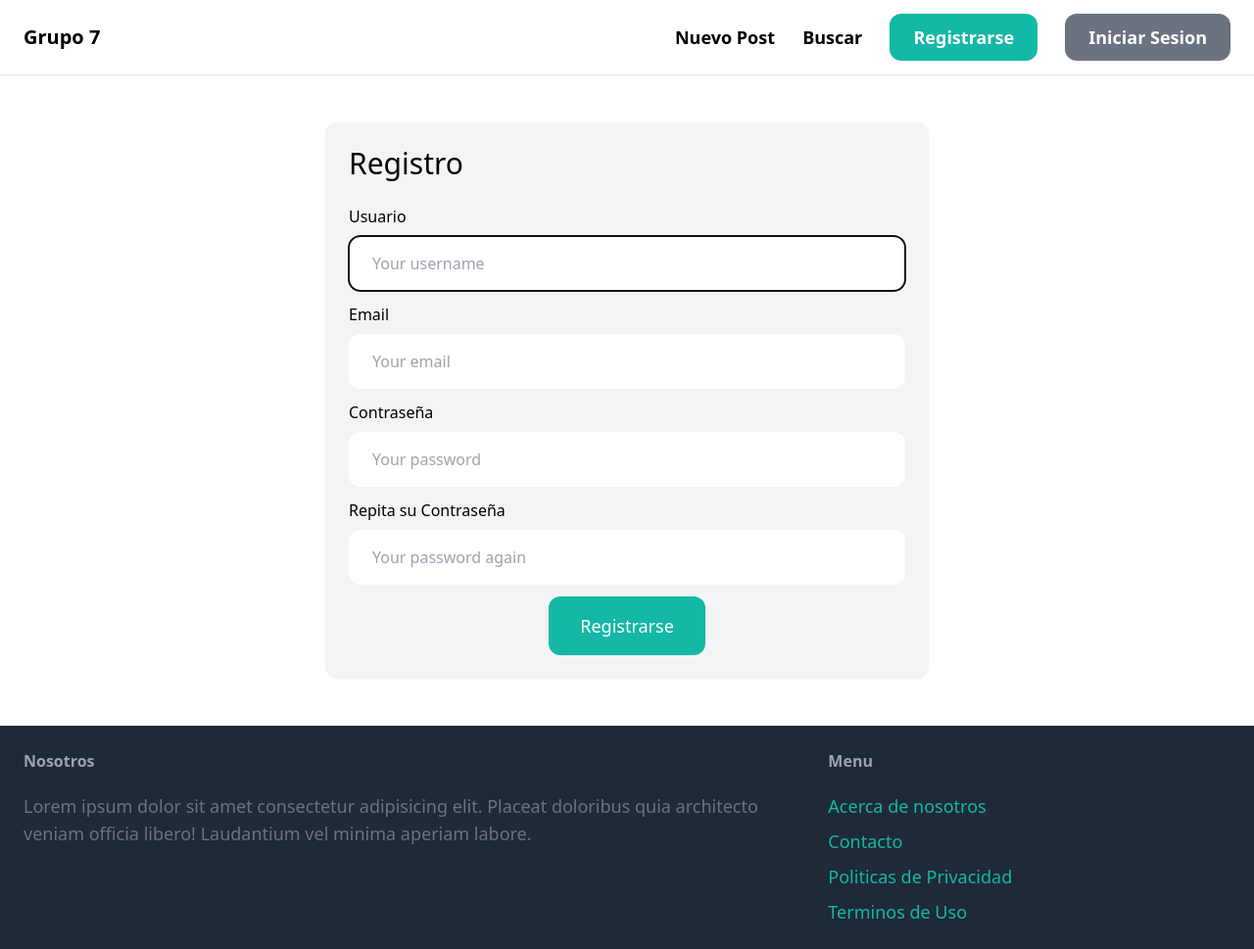
After one commit to Budaiten/blog_juegos, a Django app: page /signup/ in a window 1280 px wide. The commit adds this page. Shown: the whole page at 98% size. Run offline with Django 4.2, Linux system fonts and the light colour scheme; some libraries are stand-ins or nearby versions.

Commit message:
segundo commit

```diff
--- a/blog/configuraciones/settings.py
+++ b/blog/configuraciones/settings.py
@@ -26,7 +26,9 @@ SECRET_KEY = 'django-insecure-m$-q)!u&pd=l6o8xu7vt$3mv$mhgu3rg5lkk*_a6m-c04=-z%)
 DEBUG = True
 
 ALLOWED_HOSTS = []
-
+LOGIN_URL = '/login/'
+LOGIN_REDIRECT_URL = '/'
+LOGOUT_REDIRECT_URL = '/'
 
 # Application definition
 
--- /dev/null
+++ b/blog/forms.py
@@ -0,0 +1,39 @@
+from django import forms
+from django.contrib.auth.forms import UserCreationForm, AuthenticationForm
+from django.contrib.auth.models import User
+
+class SignupForm(UserCreationForm):
+    class Meta:
+        model = User
+        fields = ('username', 'email', 'password1', 'password2')
+
+    username = forms.CharField(widget=forms.TextInput(attrs={
+        'placeholder': 'Your username',
+        'class': 'w-full py-4 px-6 rounded-xl'
+    }))
+
+    email = forms.CharField(widget=forms.EmailInput(attrs={
+        'placeholder': 'Your email',
+        'class': 'w-full py-4 px-6 rounded-xl'
+    }))
+
+    password1 = forms.CharField(widget=forms.PasswordInput(attrs={
+        'placeholder': 'Your password',
+        'class': 'w-full py-4 px-6 rounded-xl'
+    }))
+
+    password2 = forms.CharField(widget=forms.PasswordInput(attrs={
+        'placeholder': 'Your password again',
+        'class': 'w-full py-4 px-6 rounded-xl'
+    }))
+
+class LoginForm(AuthenticationForm):
+    username = forms.CharField(widget=forms.TextInput(attrs={
+        'placeholder': 'Your username',
+        'class': 'w-full py-4 px-6 rounded-xl'
+    }))
+
+    password = forms.CharField(widget=forms.PasswordInput(attrs={
+        'placeholder': 'Your password',
+        'class': 'w-full py-4 px-6 rounded-xl'
+    }))
--- a/blog/urls.py
+++ b/blog/urls.py
@@ -1,24 +1,13 @@
-"""
-URL configuration for blog project.
-
-The `urlpatterns` list routes URLs to views. For more information please see:
-    https://docs.djangoproject.com/en/4.2/topics/http/urls/
-Examples:
-Function views
-    1. Add an import:  from my_app import views
-    2. Add a URL to urlpatterns:  path('', views.home, name='home')
-Class-based views
-    1. Add an import:  from other_app.views import Home
-    2. Add a URL to urlpatterns:  path('', Home.as_view(), name='home')
-Including another URLconf
-    1. Import the include() function: from django.urls import include, path
-    2. Add a URL to urlpatterns:  path('blog/', include('blog.urls'))
-"""
 from django.contrib import admin
 from django.urls import path
 from .views import *
+from django.contrib.auth import views as auth_views
+from .forms import LoginForm
 
 urlpatterns = [
     path('admin/', admin.site.urls),
-    path('',index, name='index')
+    path('',index, name='index'),
+    path('login/',auth_views.LoginView.as_view(template_name='login.html',authentication_form=LoginForm, success_url = '/'),name='login'),
+    path('logout/', logout_view, name='logout'),
+    path('signup/', signup, name='signup'),
 ]
--- a/blog/views.py
+++ b/blog/views.py
@@ -1,4 +1,35 @@
-from django.shortcuts import render
+from django.shortcuts import render, redirect
+from apps.posts.models import Categoria, Post
+from .forms import SignupForm, LoginForm
+from django.contrib.auth import logout
 
 def index(request):
     return render(request, 'index.html')
+
+def index(request):
+    posts = Post.objects.all()
+    categoria = Categoria.objects.all()
+    return render(request, 'index.html',{
+        'categories': categoria,
+        'posts': posts,
+    })
+
+def contact(request):
+    return render(request, 'contact.html')
+
+def signup(request):
+    if request.method == 'POST':
+        form = SignupForm(request.POST)
+        if form.is_valid():
+            form.save()
+
+            return redirect('/login/')
+    else:
+        form = SignupForm()
+    return render(request, 'signup.html', {
+        'form':form
+    })
+
+def logout_view(request):
+    logout(request)
+    return redirect('index')
--- /dev/null
+++ b/templates/base.html
@@ -0,0 +1,53 @@
+<!DOCTYPE html>
+<html lang="en">
+<head>
+    <meta charset="UTF-8">
+    <meta name="viewport" content="width=device-width, initial-scale=1.0">
+    <script src="https://cdn.tailwindcss.com"></script>
+    <title>{% block title %}{% endblock %} | Grupo 7</title>
+</head>
+<body>
+    <nav class="py-6 px-6 flex justify-between items-center border-b border-gray-200">
+        <a href="/" class="text-xl font-semibold">Grupo 7</a>
+        <div class="space-x-6">
+            <a href="#" class="text-lg font-semibold hover:text-gray-500">Nuevo Post</a>
+            <a href="#" class="text-lg font-semibold hover:text-gray-500">Buscar</a>
+
+            {% if request.user.is_authenticated %}
+                <a href="#" class="px-6 py-3 text-lg font-semibold bg-teal-500 text-white rounded-xl hover:bg-teal-700">Inbox</a>
+                <a href="{% url 'logout' %}" class="px-6 py-3 text-lg font-semibold bg-gray-500 text-white rounded-xl hover:bg-gray-700">Cerrar Sesion</a>
+            {% else %}
+                <a href="{% url 'signup' %}" class="px-6 py-3 text-lg font-semibold bg-teal-500 text-white rounded-xl hover:bg-teal-700">Registrarse</a>
+                <a href="{% url 'login' %}" class="px-6 py-3 text-lg font-semibold bg-gray-500 text-white rounded-xl hover:bg-gray-700">Iniciar Sesion</a>
+            {% endif %}
+        </div>
+    </nav>
+    <div class="py-6 px-6">
+        {% block content %}
+        {% endblock %}
+    </div>
+    <footer class=" py-6 px-6 flex justify-between bg-gray-800">
+        <div class="w-2/3 pr-10">
+            <h3 class="mb-5 font-semibold text-gray-400">Nosotros</h3>
+            <p class="text-lg text-gray-500">Lorem ipsum dolor sit amet consectetur adipisicing elit. Placeat doloribus quia architecto veniam officia libero! Laudantium vel minima aperiam labore.</p>
+        </div>
+        <div class="w-1/3">
+            <h3 class="mb-5 font-semibold text-gray-400">Menu</h3>
+            <ul class="space-y-2">
+                <li>
+                    <a href="#" class="text-lg text-teal-500 hover:text-teal-700">Acerca de nosotros</a>
+                </li>
+                <li>
+                    <a href="#" class="text-lg text-teal-500 hover:text-teal-700">Contacto</a>
+                </li>
+                <li>
+                    <a href="#" class="text-lg text-teal-500 hover:text-teal-700">Politicas de Privacidad</a>
+                </li>
+                <li>
+                    <a href="#" class="text-lg text-teal-500 hover:text-teal-700">Terminos de Uso</a>
+                </li>
+            </ul>
+        </div>
+    </footer>
+</body>
+</html>
--- /dev/null
+++ b/templates/signup.html
@@ -0,0 +1,44 @@
+{% extends 'base.html' %}
+
+{% block title %}Registro{% endblock %}
+
+{%  block content %}
+<div class="w-1/2 my-6 mx-auto p-6 bg-gray-100 rounded-xl">
+    <h1 class="mb-6 text-3xl">Registro</h1>
+    <form action="." method="post">
+        {% csrf_token %}
+
+        <div class="mb-3">
+            <label for="" class="inline-block mb-2">Usuario</label><br>
+            {{form.username}}
+        </div>
+        <div class="mb-3">
+            <label for="" class="inline-block mb-2">Email</label><br>
+            {{form.email}}
+        </div>
+        <div class="mb-3">
+            <label for="" class="inline-block mb-2">Contraseña</label><br>
+            {{form.password1}}
+        </div>
+        <div class="mb-3">
+            <label for="" class="inline-block mb-2">Repita su Contraseña</label><br>
+            {{form.password2}}
+        </div>
+
+        {% if form.errors or form.non_field_errors %}
+            <div class="mb-3 p-6 bg-red-100 rounded-xl">
+                {% for field in form %}
+                    {{field.errors}}
+                {% endfor %}
+                {{form.non.fields_errors}}
+            </div>
+        {% endif %}
+
+        <div class="text-center">
+            <button class="py-4 px-8 text-lg bg-teal-500 hover:bg-teal-700 rounded-xl text-white">
+                Registrarse
+            </button>
+        </div>
+    </form>
+</div>
+{% endblock %}
```
Also changed, not shown: apps/posts/forms.py (added, +50 -0 lines), templates/index.html (+5 -13 lines), templates/login.html (added, +36 -0 lines).
